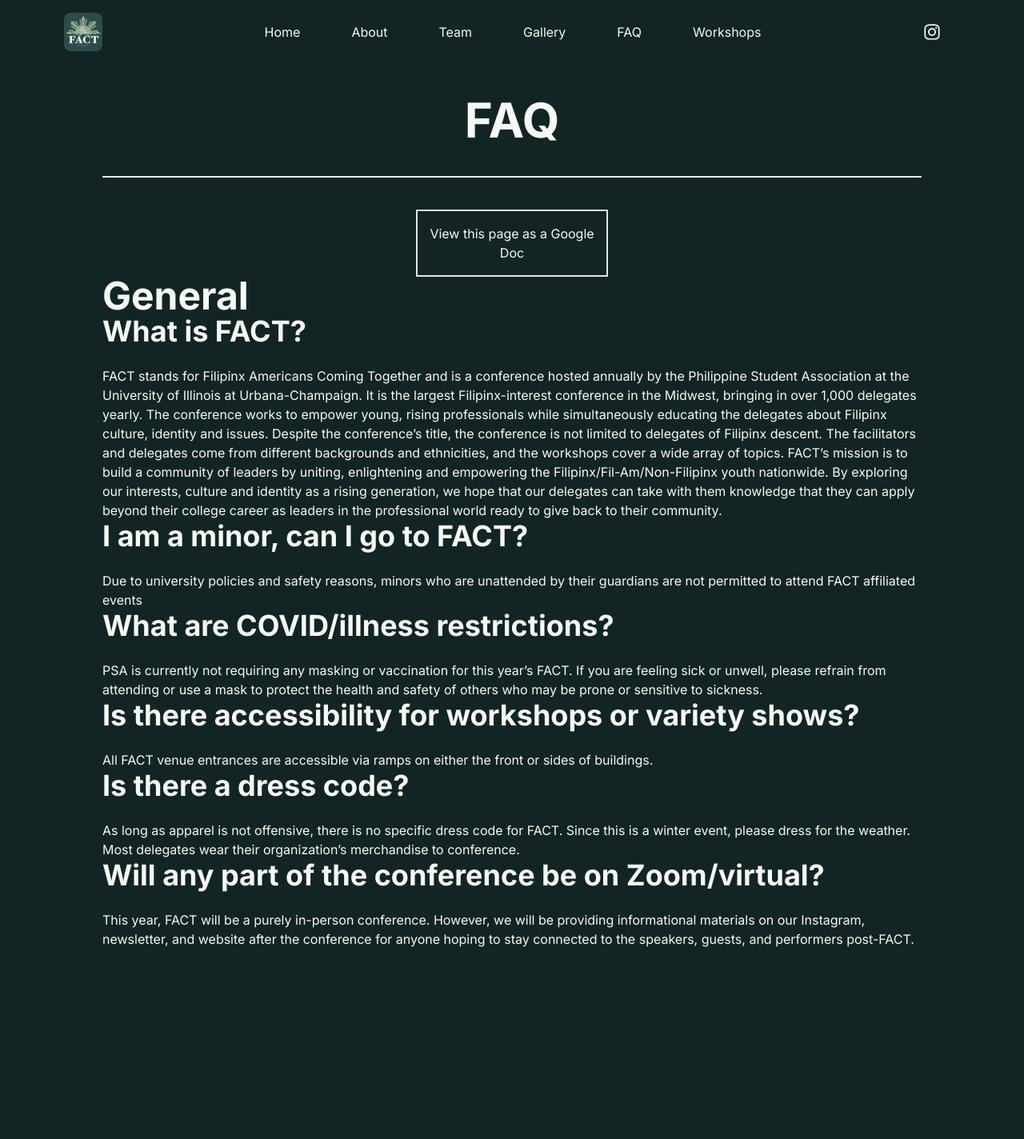
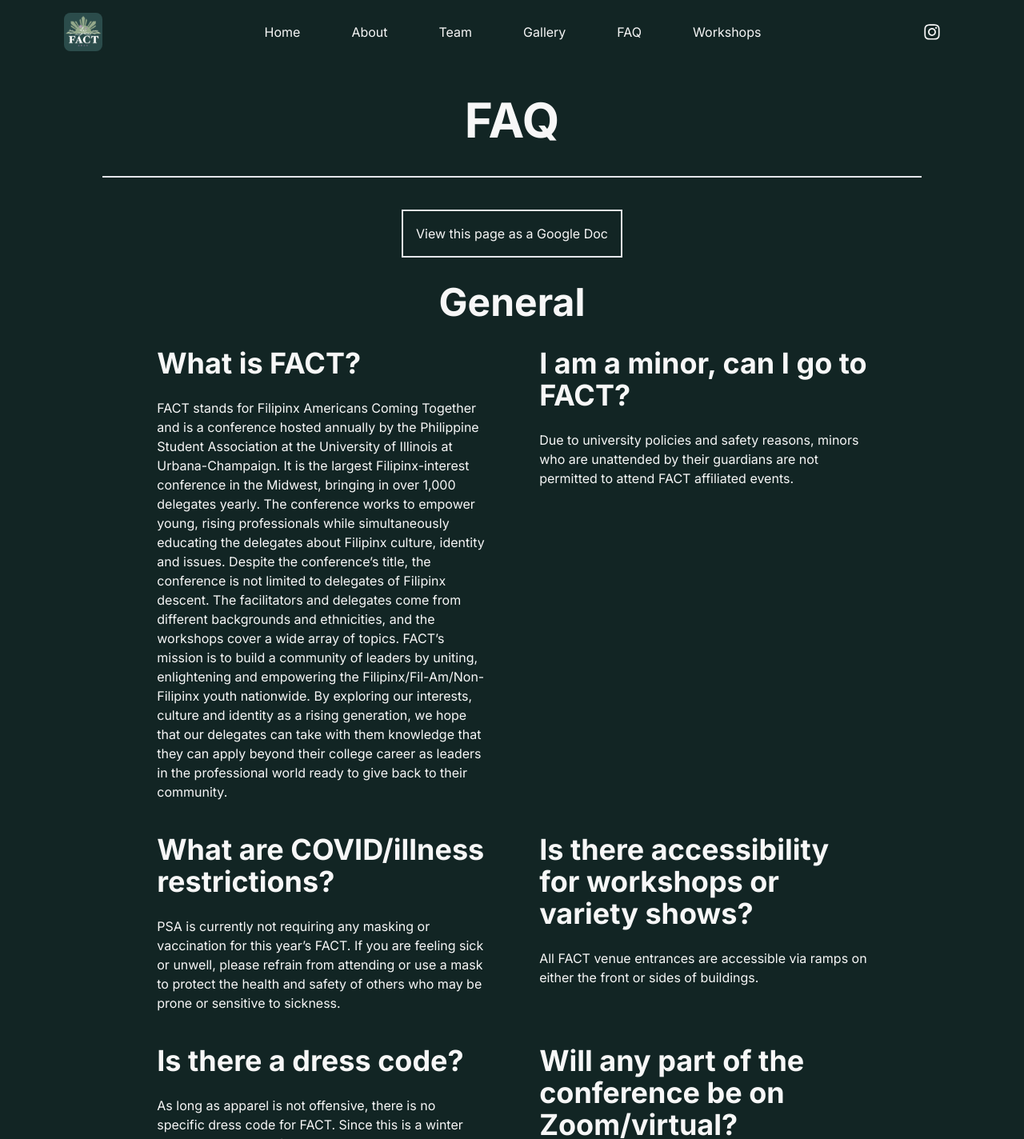
Before and after one commit to filipinx-americans-coming-together/fact-website-frontend, a Next.js app: page /faq in a window 1280 px wide. Shown: the top 1424 px of the page at 80% size. Before the commit the page ends 1226 px from the top, so only its background shows below. Built offline with nearby package versions, Linux system fonts and the light colour scheme.

Commit message:
faq updates

```diff
--- a/src/app/faq/page.tsx
+++ b/src/app/faq/page.tsx
@@ -1,28 +1,218 @@
 import FAQSection from "@/components/formatting/FAQSection";
 import PageContainer from "@/components/formatting/PageContainer";
 import LinkButton from "@/components/ui/LinkButton";
+import Link from "next/link";
 
-const FAQ_DOC_URL = "https://docs.google.com/document/d/1uCf3ccNpHQaDivkNXzSFPhFeI_9A8emW0L8SgSsS0II/edit?usp=sharing"
+const FAQ_DOC_URL =
+    "https://docs.google.com/document/d/1uCf3ccNpHQaDivkNXzSFPhFeI_9A8emW0L8SgSsS0II/edit?usp=sharing";
 
 export default function FAQ() {
-    return(
+    return (
         <PageContainer title="FAQ">
-            <div>
-                <div className="w-fit mx-auto">
-                    <LinkButton text="View this page as a Google Doc" url={FAQ_DOC_URL} newTab={true}/>
+            <div className="w-fit mx-auto">
+                <LinkButton
+                    text="View this page as a Google Doc"
+                    url={FAQ_DOC_URL}
+                    newTab={true}
+                />
+            </div>
+
+            <div className="flex flex-row justify-evenly flex-wrap items-start">
+                    <div className="text-5xl font-bold w-full text-center my-8">General</div>
+					<FAQSection question="What is FACT?">
+                        FACT stands for Filipinx Americans Coming Together and
+                        is a conference hosted annually by the Philippine
+                        Student Association at the University of Illinois at
+                        Urbana-Champaign. It is the largest Filipinx-interest
+                        conference in the Midwest, bringing in over 1,000
+                        delegates yearly. The conference works to empower young,
+                        rising professionals while simultaneously educating the
+                        delegates about Filipinx culture, identity and issues.
+                        Despite the conference’s title, the conference is not
+                        limited to delegates of Filipinx descent. The
+                        facilitators and delegates come from different
+                        backgrounds and ethnicities, and the workshops cover a
+                        wide array of topics. FACT’s mission is to build a
+                        community of leaders by uniting, enlightening and
+                        empowering the Filipinx/Fil-Am/Non-Filipinx youth
+                        nationwide. By exploring our interests, culture and
+                        identity as a rising generation, we hope that our
+                        delegates can take with them knowledge that they can
+                        apply beyond their college career as leaders in the
+                        professional world ready to give back to their
+                        community.
+                    </FAQSection>
+                    <FAQSection question="I am a minor, can I go to FACT?">
+                        Due to university policies and safety reasons, minors
+                        who are unattended by their guardians are not permitted
+                        to attend FACT affiliated events.
+                    </FAQSection>
+
+                    <FAQSection question="What are COVID/illness restrictions?">
+                        PSA is currently not requiring any masking or
+                        vaccination for this year’s FACT. If you are feeling
+                        sick or unwell, please refrain from attending or use a
+                        mask to protect the health and safety of others who may
+                        be prone or sensitive to sickness.
+                    </FAQSection>
+                    <FAQSection question="Is there accessibility for workshops or variety shows?">
+                        All FACT venue entrances are accessible via ramps on
+                        either the front or sides of buildings.
+                    </FAQSection>
+                    <FAQSection question="Is there a dress code?">
+                        As long as apparel is not offensive, there is no
+                        specific dress code for FACT. Since this is a winter
+                        event, please dress for the weather. Most delegates wear
+                        their organization’s merchandise to conference.
+                    </FAQSection>
+                    <FAQSection question="Will any part of the conference be on Zoom/virtual?">
+                        This year, FACT will be a purely in-person conference.
+                        However, we will be providing informational materials on
+                        our Instagram, newsletter, and website after the
+                        conference for anyone hoping to stay connected to the
+                        speakers, guests, and performers post-FACT.
+                    </FAQSection>
+                    <FAQSection question="Will the conference be live streamed?">
+                        Yes the conference will be livestreamed and so will the
+                        variety show! Please check out our{" "}
+                        <a
+                            href="https://www.youtube.com/@factmedia92"
+                            target="_blank"
+                        >
+                            YouTube
+                        </a>
+                        : Subscribe, Like, and Comment!
+                    </FAQSection>
+                    <FAQSection question="What can I bring into Variety Show?">
+                        Food and drinks are NOT allowed into Foellinger
+                        Auditorium. Backpacks and large bags are subject for
+                        search by Facilities Staff.
+                    </FAQSection>
+                    <div className="text-5xl font-bold w-full text-center my-8">At UIUC</div>
+                    <FAQSection question="How do I book a hotel using the hotel block booking system?">
+                        FACT has coordinated a selection of hotel blocks
+                        specifically for conference guests. Details and
+                        instructions are outlined on our Instagram (
+                        <a href="http://instagram.com/psa_fact" target="_blank">
+                            @psa_fact
+                        </a>
+                        ) and our newsletter, but rooms are only available for
+                        booking for a limited time.
+                    </FAQSection>
+                    <FAQSection question="Where can I eat?">
+                        During your free time during the FACT Conference, you
+                        have the freedom to choose between the variety of food
+                        options available on and near the UIUC campus. We
+                        encourage you to support our day-of food and drink
+                        fundraisers, which will be announced via our Instagram (
+                        <a href="http://instagram.com/psa_fact" target="_blank">
+                            @psa_fact
+                        </a>
+                        ) and our newsletter at a later date.
+                    </FAQSection>
+                    <FAQSection question="How can I get around campus?">
+                        All MTD bus stops within campus borders will be marked
+                        by an orange bus stop sign and are free of charge.
+                        Arrival and departure times are most accurate via the
+                        Illini Bus app and Google Maps. You may also use other
+                        transportation or rideshares at your own expense.
+                    </FAQSection>
+                    <FAQSection question="What wifi services are available?">
+                        Campus Wi-Fi is free for guests by connecting to
+                        “IllinoisNet_Guest.” See instructions for connecting on{" "}
+                        <a
+                            href="https://answers.uillinois.edu/illinois/page.php?id=90280"
+                            target="_blank"
+                        >
+                            this page here
+                        </a>
+                        .
+                    </FAQSection>
+                    <FAQSection question="What do I do if I lose anything during the conference?">
+                        As outlined in the Terms and Conditions that all
+                        registered participants have affirmed to, all FACT
+                        attendees are responsible for “loss of items or damage
+                        to FACT Conference facilities” and are “liable for any
+                        costs incurred to repair any inflicted damage.”
+                    </FAQSection>
+                    <FAQSection question="Parking Policies">
+                        Parking for non-UIUC faculty and staff is metered and/or
+                        limited to the spaces outlined{" "}
+                        <a
+                            href="https://parking.web.illinois.edu/maps/campus-parking-map"
+                            target="_blank"
+                        >
+                            on this website
+                        </a>
+                        . Meter payments may be processed by coin, Pay by Phone,
+                        or CashKey depending on the outlined instructions. Free
+                        weekend and overnight parking lots are listed{" "}
+                        <a
+                            href="https://parking.web.illinois.edu/campus-parking/weekday-and-overnight"
+                            target="_blank"
+                        >
+                            on this website
+                        </a>
+                        . Parking is strictly monitored by campus officials and
+                        those not adhering to the policies may be subject to
+                        ticketing or towing. FACT is not responsible for any
+                        parking charges made towards all attendees.
+                    </FAQSection>
+
+                    <div className="text-5xl font-bold w-full text-center my-8">Registration</div>
+                    <FAQSection question="How do I register?">
+                        Use the “<Link href="/my-fact/register">Register</Link>”
+                        tab on our website and fill out your information in the
+                        boxes Continue to the next page and you can view the
+                        sessions you signed up for and the details for those
+                        workshops!
+                    </FAQSection>
+                    <FAQSection question="Where can we find information regarding workshop information?">
+                        Workshop and facilitator biographies are available via
+                        our Instagram (
+                        <a href="http://instagram.com/psa_fact" target="_blank">
+                            @psa_fact
+                        </a>
+                        ) or via the “<Link href="/workshops">Workshops</Link>”
+                        tab on our website. After registering, you can find
+                        information about those specific workshops via your
+                        Dashboard.
+                    </FAQSection>
+                    <FAQSection question="How can I change my workshop choice that I have made?">
+                        If other workshops have not reached capacity, you may
+                        log into your dashboard, click on “Update Workshops,”
+                        then click on confirm and you will see that your choice
+                        has changed.
+                    </FAQSection>
+                    <FAQSection question="Are there refunds?">
+                        Refunds can be requested via{" "}
+                        <Link href="/refund">this form</Link> up until the end
+                        of the Early Registration dates. Please secure your
+                        availability and ensure that you will attend the events
+                        paid for prior to providing payment during registration.
+                    </FAQSection>
+                    <FAQSection question="I wasn’t able to register early, can I still attend the conference?">
+                        Yes! If you were unable to register early, you can still
+                        register for FACT online with the Late Registration
+                        price until the week prior to the conference. You may
+                        additionally register in-person at the conference with
+                        the Late Registration price at the Asian American
+                        Cultural Center (
+                        <a
+                            href="https://maps.app.goo.gl/7A1cjxTF4R3pBPHr5"
+                            target="_blank"
+                        >
+                            1210 W Nevada St, Urbana, IL 61801
+                        </a>
+                        ) from 4:00-10:00 PM on Friday, December 6th, or from
+                        8:30-9:30 AM on Saturday, December 7th.
+                    </FAQSection>
+                    <FAQSection question="Can I upgrade to the bundle?">
+                        After completing your purchases, upgrading to the bundle
+                        is not allowed. You may purchase an additional session
+                        or Variety Show ticket separately.
+                    </FAQSection>
                 </div>
-                <div className="text-5xl font-bold">General</div>
-                <FAQSection question="What is FACT?">
-                    <div>
-                        FACT stands for Filipinx Americans Coming Together and is a conference hosted annually by the Philippine Student Association at the University of Illinois at Urbana-Champaign. It is the largest Filipinx-interest conference in the Midwest, bringing in over 1,000 delegates yearly. The conference works to empower young, rising professionals while simultaneously educating the delegates about Filipinx culture, identity and issues. Despite the conference’s title, the conference is not limited to delegates of Filipinx descent. The facilitators and delegates come from different backgrounds and ethnicities, and the workshops cover a wide array of topics. FACT’s mission is to build a community of leaders by uniting, enlightening and empowering the Filipinx/Fil-Am/Non-Filipinx youth nationwide. By exploring our interests, culture and identity as a rising generation, we hope that our delegates can take with them knowledge that they can apply beyond their college career as leaders in the professional world ready to give back to their community.
-                    </div>
-                </FAQSection>
-                <FAQSection question="I am a minor, can I go to FACT?">Due to university policies and safety reasons, minors who are unattended by their guardians are not permitted to attend FACT affiliated events</FAQSection>
-                <FAQSection question="What are COVID/illness restrictions?">PSA is currently not requiring any masking or vaccination for this year’s FACT. If you are feeling sick or unwell, please refrain from attending or use a mask to protect the health and safety of others who may be prone or sensitive to sickness.</FAQSection>
-                <FAQSection question="Is there accessibility for workshops or variety shows?">All FACT venue entrances are accessible via ramps on either the front or sides of buildings.</FAQSection>
-                <FAQSection question="Is there a dress code?">As long as apparel is not offensive, there is no specific dress code for FACT. Since this is a winter event, please dress for the weather. Most delegates wear their organization’s merchandise to conference.</FAQSection>
-                <FAQSection question="Will any part of the conference be on Zoom/virtual?">This year, FACT will be a purely in-person conference. However, we will be providing informational materials on our Instagram, newsletter, and website after the conference for anyone hoping to stay connected to the speakers, guests, and performers post-FACT.</FAQSection>
-            </div>
         </PageContainer>
     );
 }
--- a/src/components/formatting/FAQSection.tsx
+++ b/src/components/formatting/FAQSection.tsx
@@ -7,9 +7,9 @@ interface FAQProps {
 
 export default function FAQSection({question, children}: FAQProps) {
     return (
-        <>
+        <div className="mb-10 w-2/5">
             <div className="text-3xl lg:text-4xl font-bold mb-6">{question}</div>
             <>{children}</>
-        </>
+        </div>
     )
 }
--- a/src/components/ui/LinkButton.tsx
+++ b/src/components/ui/LinkButton.tsx
@@ -19,7 +19,7 @@ export default function LinkButton({
 }: LinkButtonProps) {
     return (
         <Link href={url} target={newTab ? "_blank" : "_self"} className="m-4">
-            <button className="text-center text-text-primary border-solid border-2 w-60 py-4 hover:text-background-primary hover:bg-text-primary">
+            <button className="text-center text-text-primary border-solid border-2 w-fit p-4 hover:text-background-primary hover:bg-text-primary">
                 {text}
             </button>
         </Link>
```
